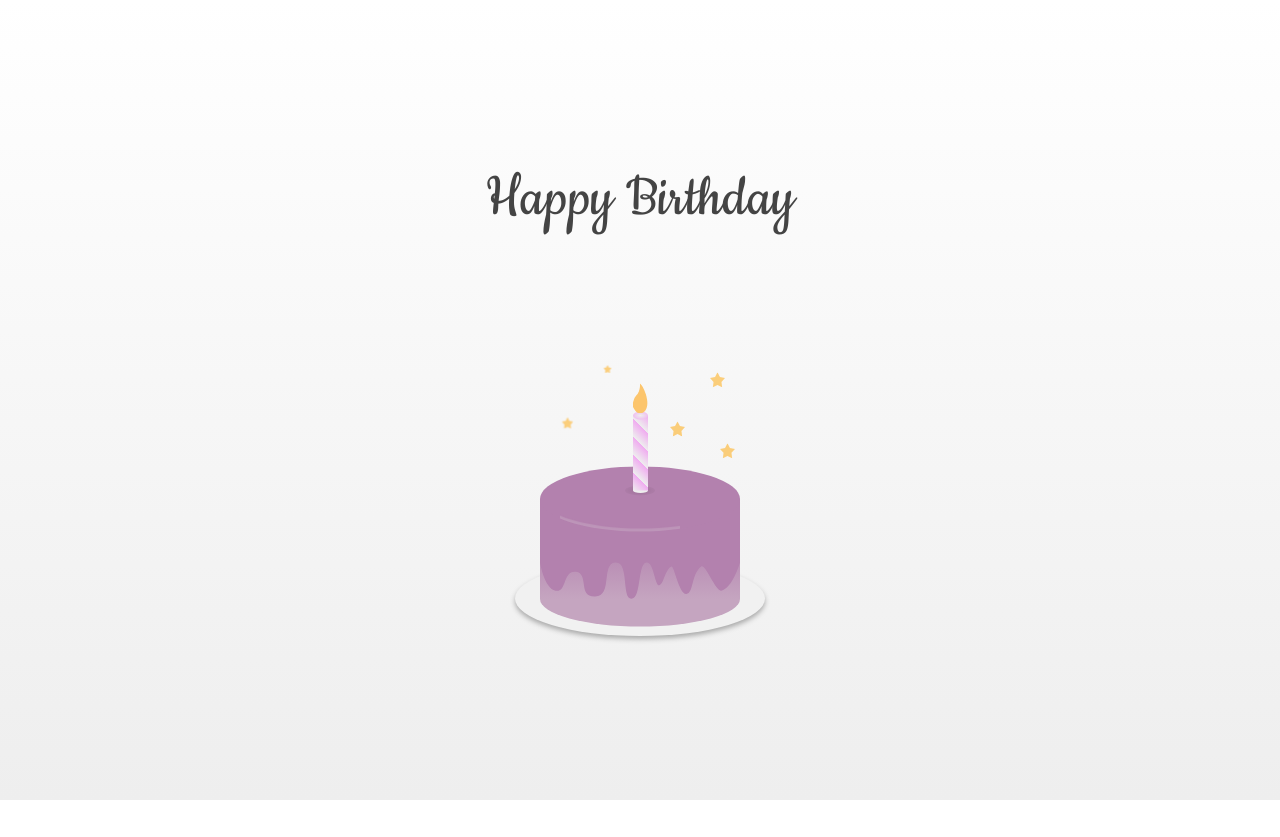
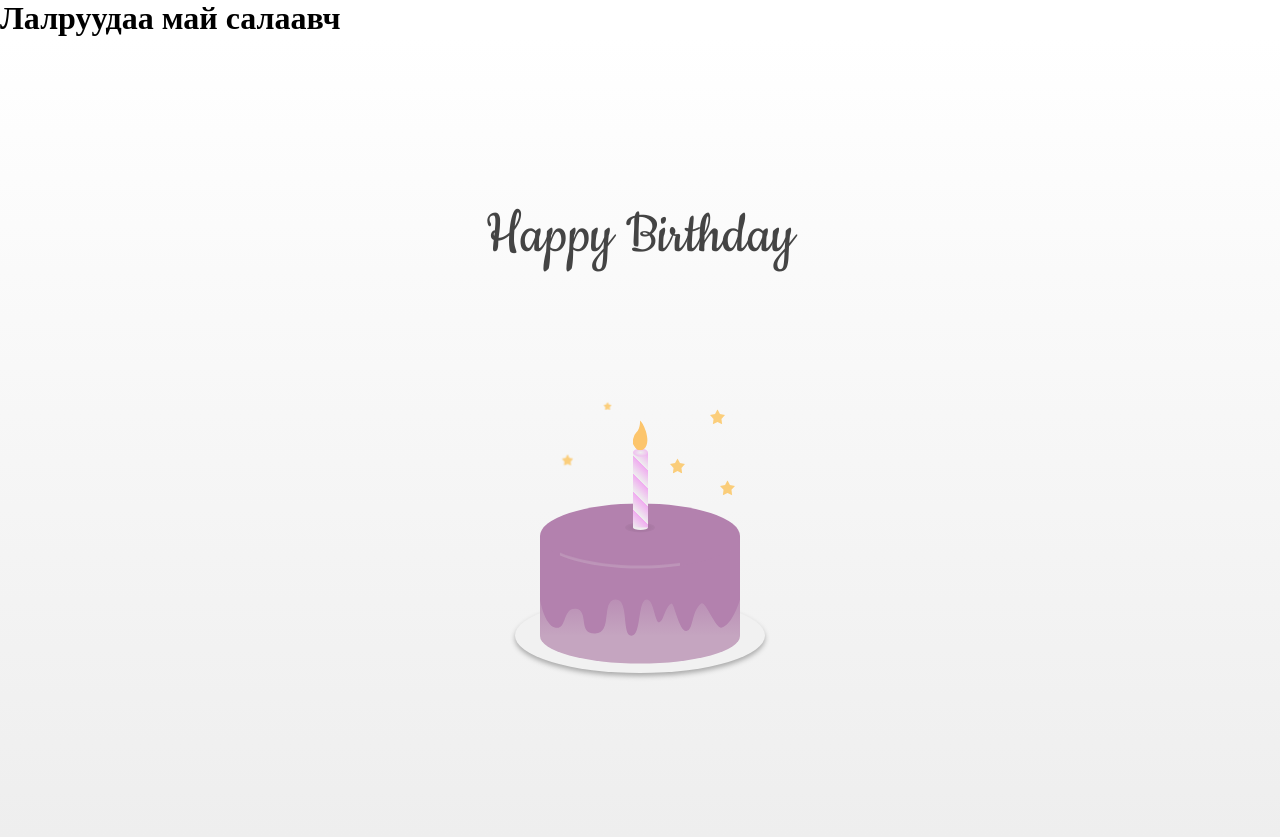
Before and after one commit to ariunsana/happybirthday, a plain HTML site: page index.html in a window 1280 px wide. Before the commit the page ends 800 px from the top, so only its background shows below. Drawn offline with nearby package versions, Linux system fonts and the light colour scheme; a web font is replaced by a local one.

Commit message:
Update index.html

```diff
--- a/index.html
+++ b/index.html
@@ -2,6 +2,8 @@
 <html lang="en">
 <head>
 <meta charset="UTF-8">
+
+<h1>Лалруудаа май салаавч</h1>
 <title>Happy Birthday</title>
 <meta name="viewport" content="width=device-width, initial-scale=1.0">
 <link href="https://fonts.googleapis.com/css2?family=Cookie&family=Rouge+Script&display=swap" rel="stylesheet">
```
